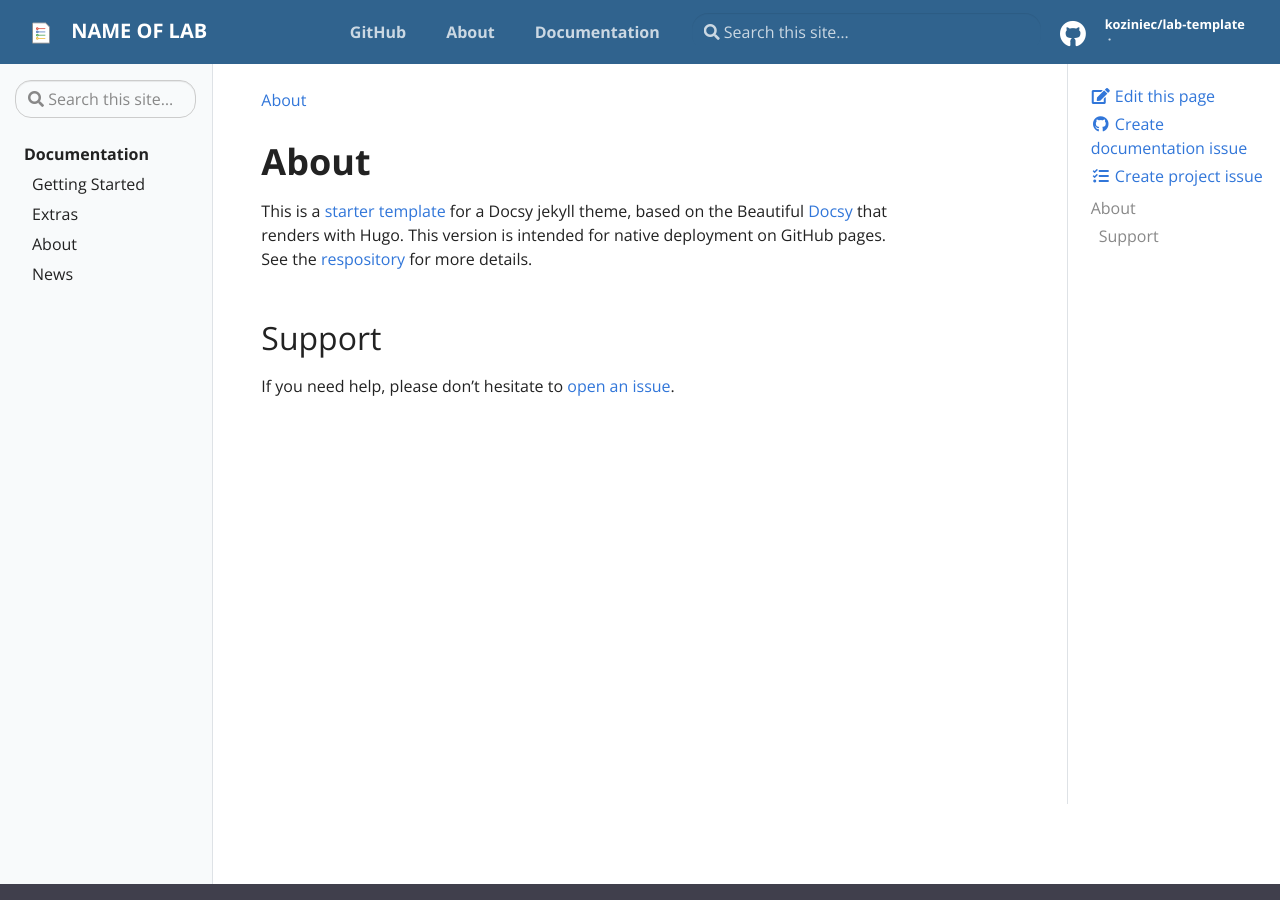
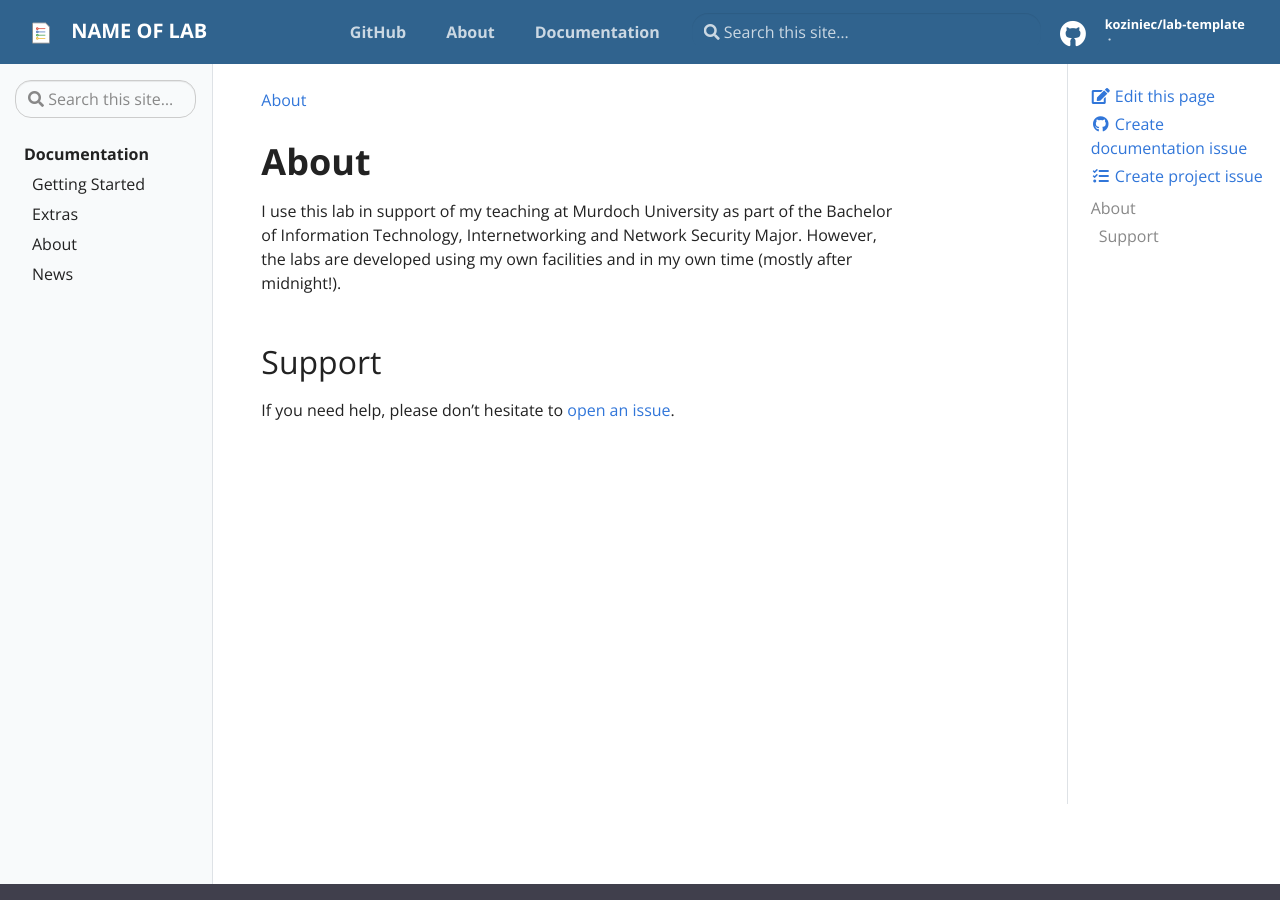
Before and after one commit to koziniec/lab-template, a Jekyll site: the page built from pages/about.md, in a window 1280 px wide and 900 px high. Built offline with Jekyll 4.4.1, drawn with Linux system fonts in a browser that asks for light colours.

Commit message:
Update about.md

```diff
--- a/pages/about.md
+++ b/pages/about.md
@@ -4,10 +4,7 @@ permalink: /about/
 ---
 
 # About
-
-This is a [starter template](https://vsoch.github.com/docsy-jekyll/) for a Docsy jekyll theme, based
-on the Beautiful [Docsy](https://github.com/google/docsy) that renders with Hugo. This version is intended for
-native deployment on GitHub pages. See the [respository]({{ site.repo }}) for more details.
+I use this lab in support of my teaching at Murdoch University as part of the Bachelor of Information Technology, Internetworking and Network Security Major.  However, the labs are developed using my own facilities and in my own time (mostly after midnight!).
 
 ## Support
 
```
